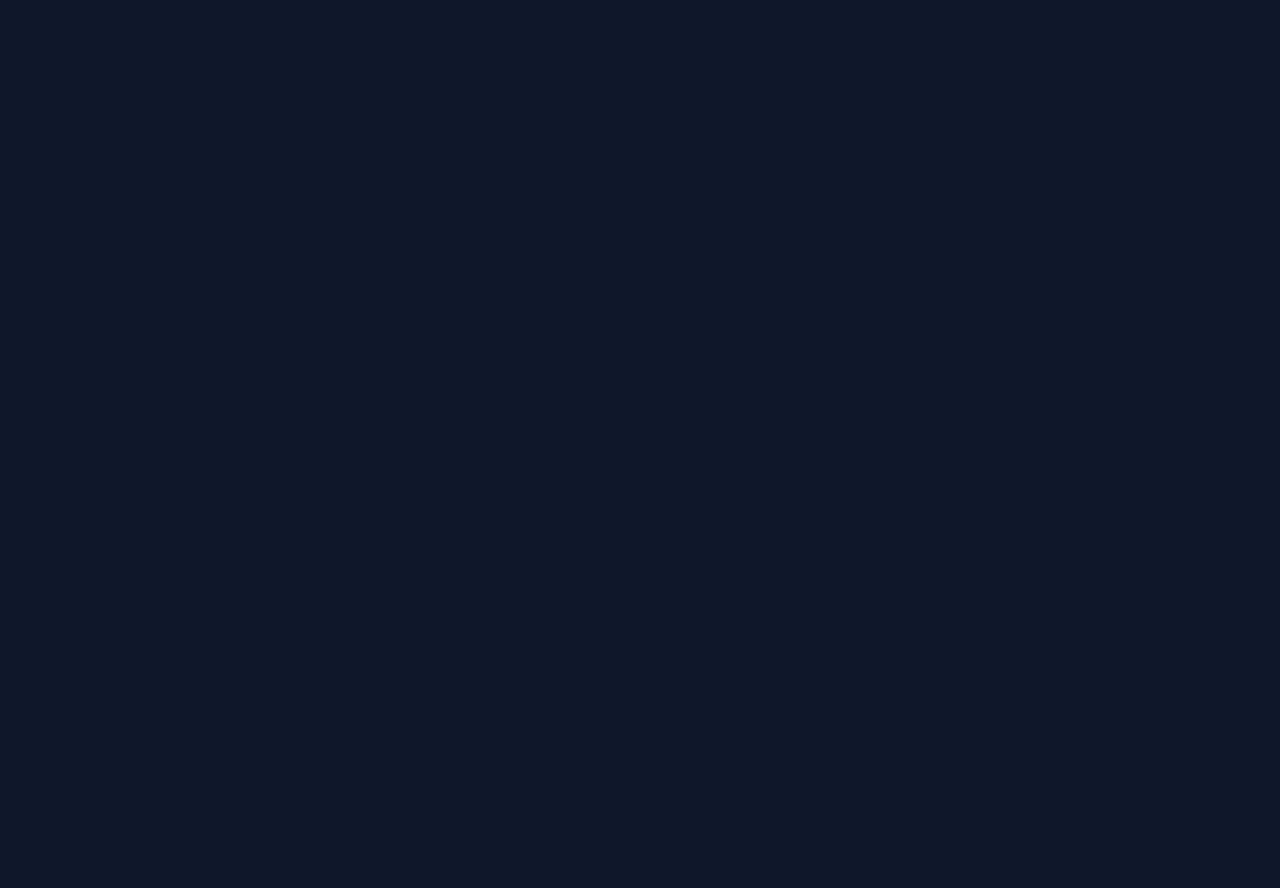
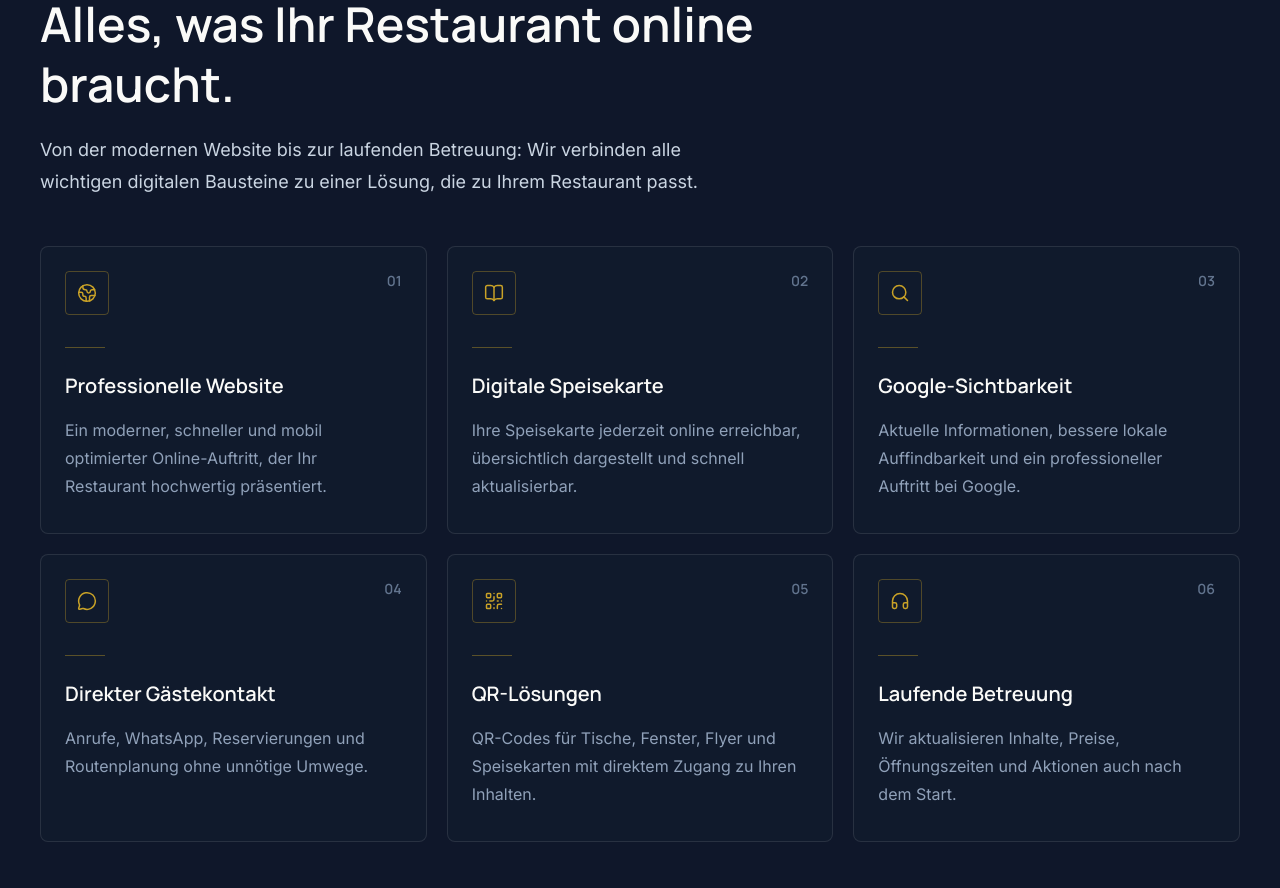
Before and after one commit to parvladimir/gastrocraft, a Next.js app: page / in a window 1280 px wide. Shown: the part 960-1848 px from the top of the page. Before the commit the page ends 892 px from the top, so only its background shows below. Built offline with nearby package versions, Linux system fonts and the light colour scheme.

Commit message:
feat: add premium solutions section

```diff
--- a/app/page.tsx
+++ b/app/page.tsx
@@ -1,10 +1,11 @@
 import { HeroSection } from "@/components/sections/hero-section";
+import { SolutionsSection } from "@/components/sections/solutions-section";
 
 export default function Home() {
   return (
     <>
       <HeroSection />
-      <section id="solutions" aria-label="Lösungen" className="h-px" />
+      <SolutionsSection />
       <section id="services" aria-label="Leistungen" className="h-px" />
       <section id="references" aria-label="Referenzen" className="h-px" />
       <section id="packages" aria-label="Pakete" className="h-px" />
--- a/components/layout/header.tsx
+++ b/components/layout/header.tsx
@@ -77,7 +77,7 @@ export function Header() {
             <span className="font-heading text-lg font-semibold leading-tight text-warm-white sm:text-xl">
               GastroCraft
             </span>
-            <span className="hidden text-[0.64rem] font-semibold uppercase leading-none tracking-[0.18em] text-premium-gold sm:mt-1 sm:inline">
+            <span className="hidden text-[0.64rem] font-semibold uppercase leading-none tracking-[0.18em] text-premium-gold sm:mt-1 xl:inline">
               Restaurant Digital Solutions
             </span>
           </span>
@@ -85,7 +85,7 @@ export function Header() {
 
         <nav
           aria-label="Hauptnavigation"
-          className="hidden items-center gap-5 xl:flex xl:gap-6"
+          className="hidden items-center gap-4 lg:flex xl:gap-6"
         >
           {navigationItems.map((item) => (
             <a
@@ -106,7 +106,7 @@ export function Header() {
           aria-label={isMenuOpen ? "Menü schließen" : "Menü öffnen"}
           aria-expanded={isMenuOpen}
           aria-controls="mobile-navigation"
-          className="inline-flex h-11 w-11 items-center justify-center rounded border border-white/15 text-warm-white transition-colors duration-200 hover:border-premium-gold hover:text-premium-gold xl:hidden"
+          className="inline-flex h-11 w-11 items-center justify-center rounded border border-white/15 text-warm-white transition-colors duration-200 hover:border-premium-gold hover:text-premium-gold lg:hidden"
           onClick={() => setIsMenuOpen((current) => !current)}
         >
           {isMenuOpen ? (
@@ -119,7 +119,7 @@ export function Header() {
 
       <div
         id="mobile-navigation"
-        className={`xl:hidden ${isMenuOpen ? "block" : "hidden"}`}
+        className={`lg:hidden ${isMenuOpen ? "block" : "hidden"}`}
       >
         <Container className="pb-5">
           <nav
--- /dev/null
+++ b/components/sections/solutions-section.tsx
@@ -0,0 +1,134 @@
+import type { LucideIcon } from "lucide-react";
+import {
+  BookOpen,
+  Globe2,
+  Headphones,
+  MessageCircle,
+  QrCode,
+  Search
+} from "lucide-react";
+import { Container } from "@/components/layout/container";
+
+type Solution = {
+  description: string;
+  icon: LucideIcon;
+  number: string;
+  title: string;
+};
+
+const solutions: Solution[] = [
+  {
+    description:
+      "Ein moderner, schneller und mobil optimierter Online-Auftritt, der Ihr Restaurant hochwertig präsentiert.",
+    icon: Globe2,
+    number: "01",
+    title: "Professionelle Website"
+  },
+  {
+    description:
+      "Ihre Speisekarte jederzeit online erreichbar, übersichtlich dargestellt und schnell aktualisierbar.",
+    icon: BookOpen,
+    number: "02",
+    title: "Digitale Speisekarte"
+  },
+  {
+    description:
+      "Aktuelle Informationen, bessere lokale Auffindbarkeit und ein professioneller Auftritt bei Google.",
+    icon: Search,
+    number: "03",
+    title: "Google-Sichtbarkeit"
+  },
+  {
+    description:
+      "Anrufe, WhatsApp, Reservierungen und Routenplanung ohne unnötige Umwege.",
+    icon: MessageCircle,
+    number: "04",
+    title: "Direkter Gästekontakt"
+  },
+  {
+    description:
+      "QR-Codes für Tische, Fenster, Flyer und Speisekarten mit direktem Zugang zu Ihren Inhalten.",
+    icon: QrCode,
+    number: "05",
+    title: "QR-Lösungen"
+  },
+  {
+    description:
+      "Wir aktualisieren Inhalte, Preise, Öffnungszeiten und Aktionen auch nach dem Start.",
+    icon: Headphones,
+    number: "06",
+    title: "Laufende Betreuung"
+  }
+];
+
+export function SolutionsSection() {
+  return (
+    <section
+      id="solutions"
+      className="scroll-mt-20 border-t border-white/10 py-20 sm:py-24 lg:py-28"
+      aria-labelledby="solutions-heading"
+    >
+      <Container>
+        <div className="max-w-3xl">
+          <p className="font-heading text-xs font-semibold uppercase tracking-[0.2em] text-premium-gold sm:text-sm">
+            Digitale Lösungen für die Gastronomie
+          </p>
+          <h2
+            id="solutions-heading"
+            className="mt-5 font-heading text-3xl font-semibold leading-tight text-warm-white sm:text-5xl"
+          >
+            Alles, was Ihr Restaurant online braucht.
+          </h2>
+          <p className="mt-5 max-w-2xl text-base leading-8 text-slate-300 sm:text-lg">
+            Von der modernen Website bis zur laufenden Betreuung: Wir verbinden
+            alle wichtigen digitalen Bausteine zu einer Lösung, die zu Ihrem
+            Restaurant passt.
+          </p>
+        </div>
+
+        <div className="mt-12 grid gap-4 md:grid-cols-2 lg:grid-cols-3 lg:gap-5">
+          {solutions.map((solution) => (
+            <SolutionCard key={solution.number} solution={solution} />
+          ))}
+        </div>
+
+        <div className="mt-12 max-w-3xl border-l border-premium-gold/50 pl-5">
+          <p className="font-heading text-xl font-semibold leading-8 text-warm-white sm:text-2xl">
+            Wir verkaufen keine einzelnen Bausteine.
+            <span className="block text-premium-gold">
+              Wir entwickeln eine digitale Lösung, die als Ganzes funktioniert.
+            </span>
+          </p>
+        </div>
+      </Container>
+    </section>
+  );
+}
+
+function SolutionCard({ solution }: { solution: Solution }) {
+  const Icon = solution.icon;
+
+  return (
+    <article className="group flex min-h-[18rem] flex-col rounded-lg border border-white/10 bg-[#101a2c] p-6 transition-[border-color,transform,background-color] duration-200 hover:border-premium-gold/45 hover:bg-[#111d31] motion-safe:hover:-translate-y-1">
+      <div className="flex items-start justify-between gap-4">
+        <div className="flex h-11 w-11 items-center justify-center rounded border border-premium-gold/35 text-premium-gold transition-colors duration-200 group-hover:border-premium-gold">
+          <Icon aria-hidden="true" className="h-5 w-5" strokeWidth={1.8} />
+        </div>
+        <span className="font-heading text-sm font-semibold text-slate-500 transition-colors duration-200 group-hover:text-premium-gold/80">
+          {solution.number}
+        </span>
+      </div>
+
+      <div className="mt-8 h-px w-10 bg-premium-gold/40 transition-colors duration-200 group-hover:bg-premium-gold" />
+
+      <div className="mt-6">
+        <h3 className="font-heading text-xl font-semibold leading-7 text-warm-white">
+          {solution.title}
+        </h3>
+        <p className="mt-4 text-base leading-7 text-slate-400">
+          {solution.description}
+        </p>
+      </div>
+    </article>
+  );
+}
```
